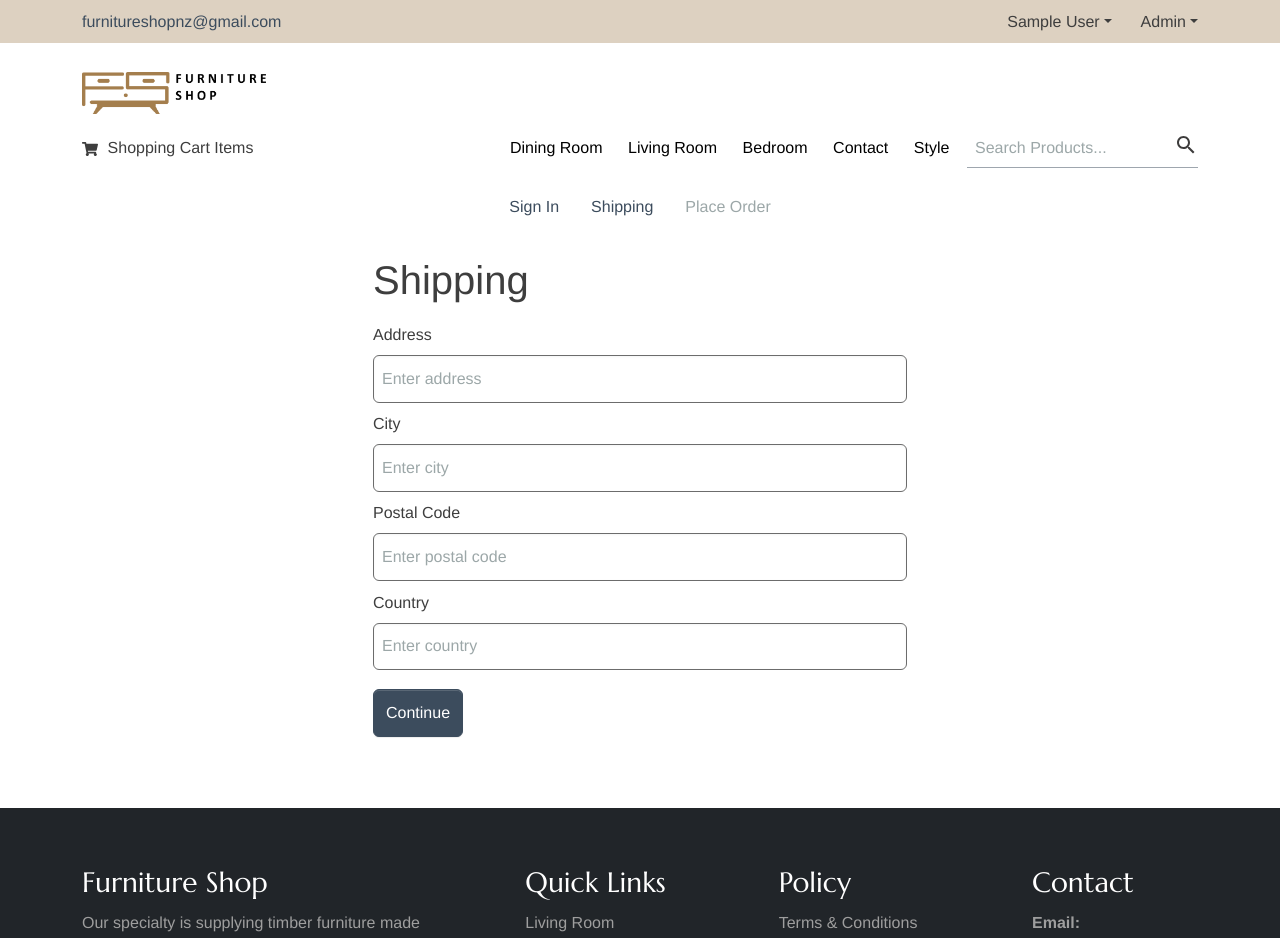
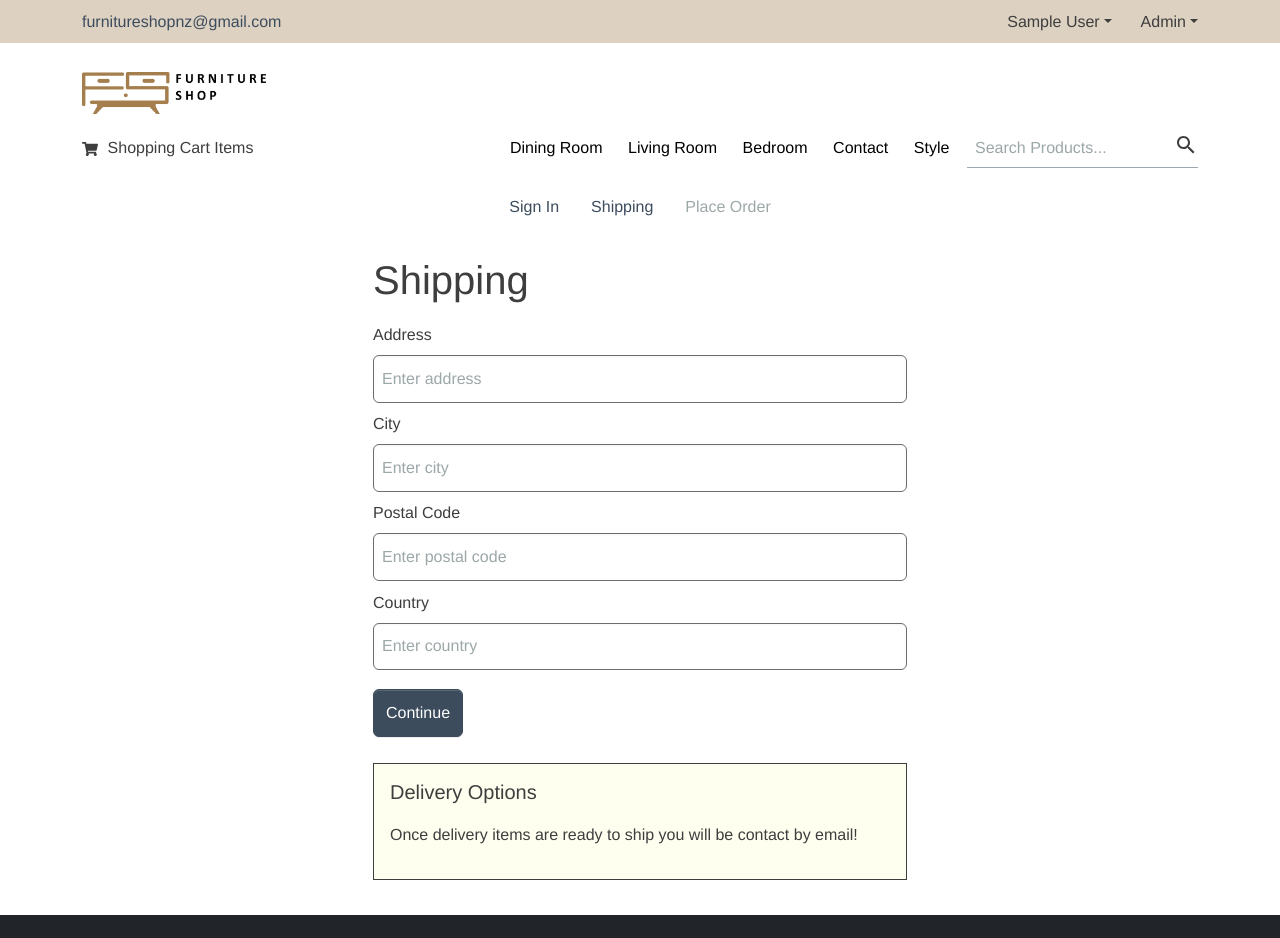
Before and after one commit to postman-patmandu/jkfurniture, a React (Create React App) app in the folder frontend/: page /shipping in a window 1280 px wide. Shown: the top 938 px of the page. Built offline with nearby package versions, Linux system fonts and the light colour scheme; no server answers; sample sign-in values are in the browser's storage.

Commit message:
Added Notification compoment and updated Shipping page

```diff
--- /dev/null
+++ b/frontend/src/components/notification/notification-styles.css
@@ -0,0 +1,6 @@
+.notification-container {
+    margin: 1rem 0;
+    border: 1px solid #3e3e3e;
+    padding: 1rem;
+    background-color:ivory;
+}
--- /dev/null
+++ b/frontend/src/components/notification/notification.component.jsx
@@ -0,0 +1,16 @@
+import React from 'react';
+import './notification-styles.css';
+
+const Notification = ({ content }) => {
+    const { title, textContent } = content;
+  return (
+    <div className='notification-container'>
+        <h5>{title}</h5>
+        <p>
+            {textContent}
+        </p>
+    </div>
+  )
+}
+
+export default Notification;
--- a/frontend/src/routes/shipping-screen/shipping-screen.component.jsx
+++ b/frontend/src/routes/shipping-screen/shipping-screen.component.jsx
@@ -7,11 +7,15 @@ import { saveShippingAddress } from "../../slices/cart-slice.component";
 import CheckoutSteps from "../../components/checkout-steps/checkout-steps.component";
 import ScrollTop from "../../utils/scroll-top.utils";
 import Meta from "../../components/meta/meta.component";
+import Notification from "../../components/notification/notification.component";
 
 const ShippingScreen = () => {
   const cart = useSelector((state) => state.cart);
   const { shippingAddress } = cart;
-
+  const notification = {
+    title: 'Delivery Options',
+    textContent: 'Once delivery items are ready to ship you will be contact by email!'
+  }
 
   const [address, setAddress] = useState(shippingAddress?.address || "");
   const [city, setCity] = useState(shippingAddress?.city || "");
@@ -75,6 +79,7 @@ const ShippingScreen = () => {
           Continue
         </Button>
       </Form>
+      <Notification content={notification} />
       <ScrollTop />
     </FormContainer>
   );
```
